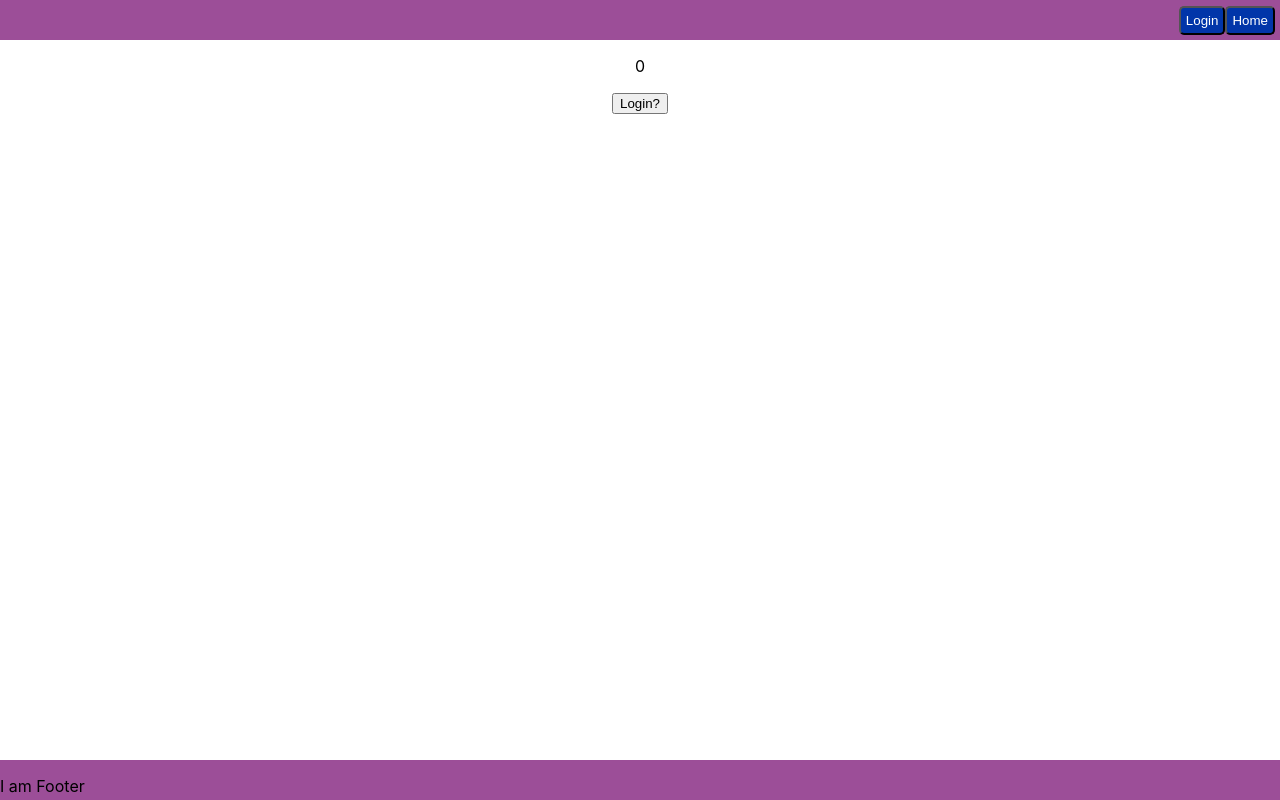
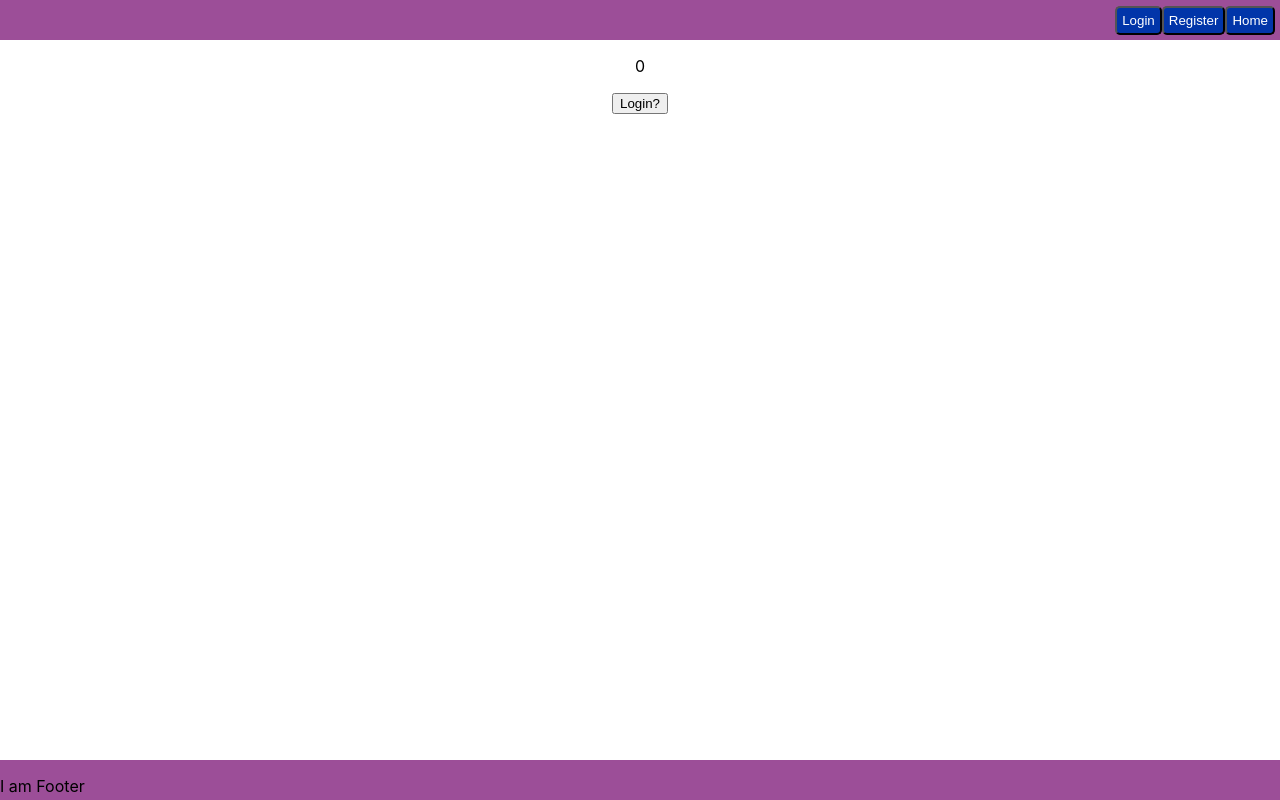
Before and after one commit to CD-Mackay/flask_react_microblog, a React (Create React App) app in the folder frontend/: page / in a window 1280 px wide. Built offline with nearby package versions, Linux system fonts and the light colour scheme; no server answers.

Commit message:
add registration link

```diff
--- a/frontend/src/Components/Header/Header.js
+++ b/frontend/src/Components/Header/Header.js
@@ -15,9 +15,14 @@ const Header = ({ token, removeToken, setShowLogin }) => {
       <div className="button-wrapper">
         {token && <Button onClick={removeToken}>Logout</Button>}
         {!token && (
-          <Link to="/login">
-            <Button message="Login" />
-          </Link>
+          <>
+            <Link to="/login">
+              <Button message="Login" />
+            </Link>
+            <Link to="/register">
+              <Button message="Register" />
+            </Link>
+          </>
         )}
         <Link to="/">
           <Button message="Home" />
```
